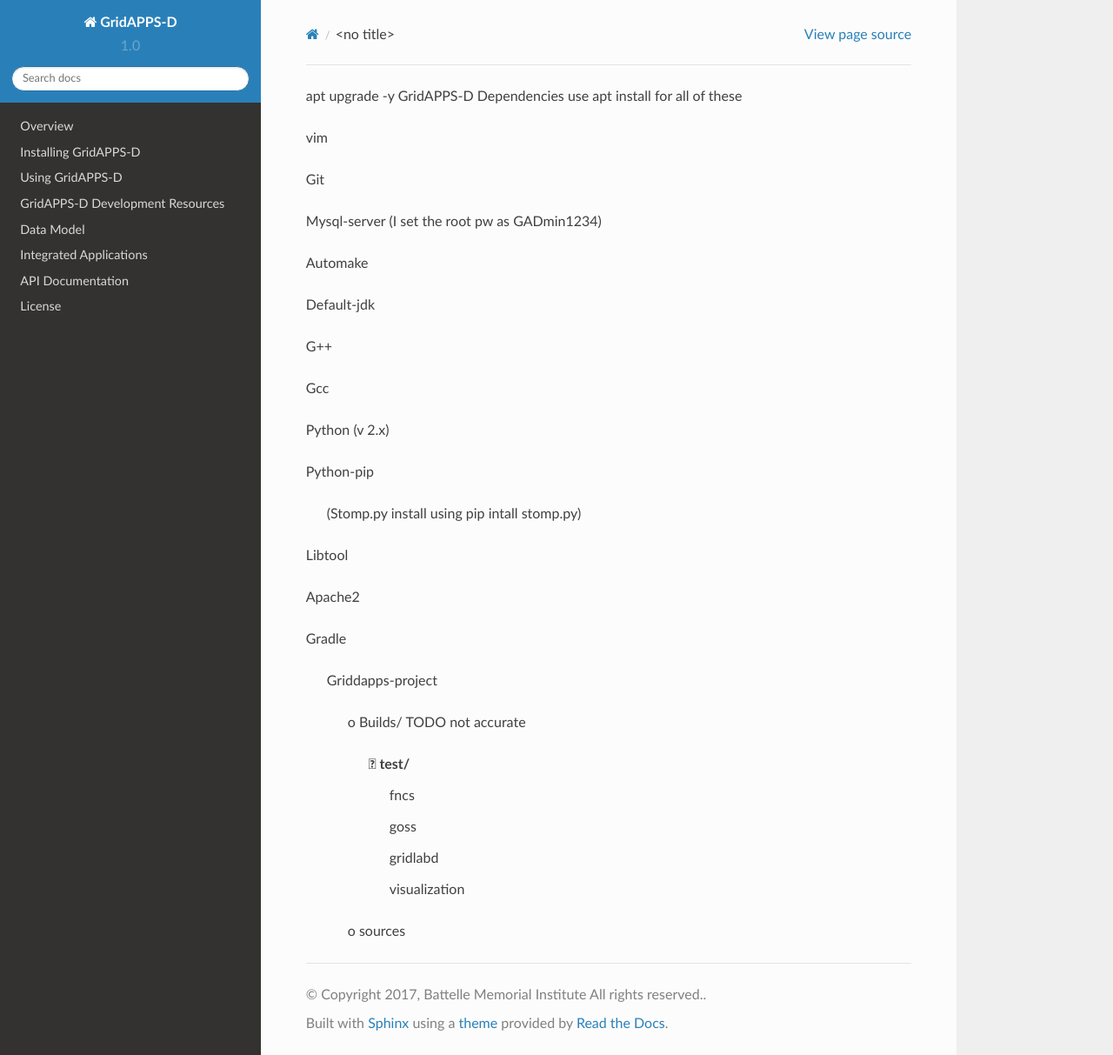
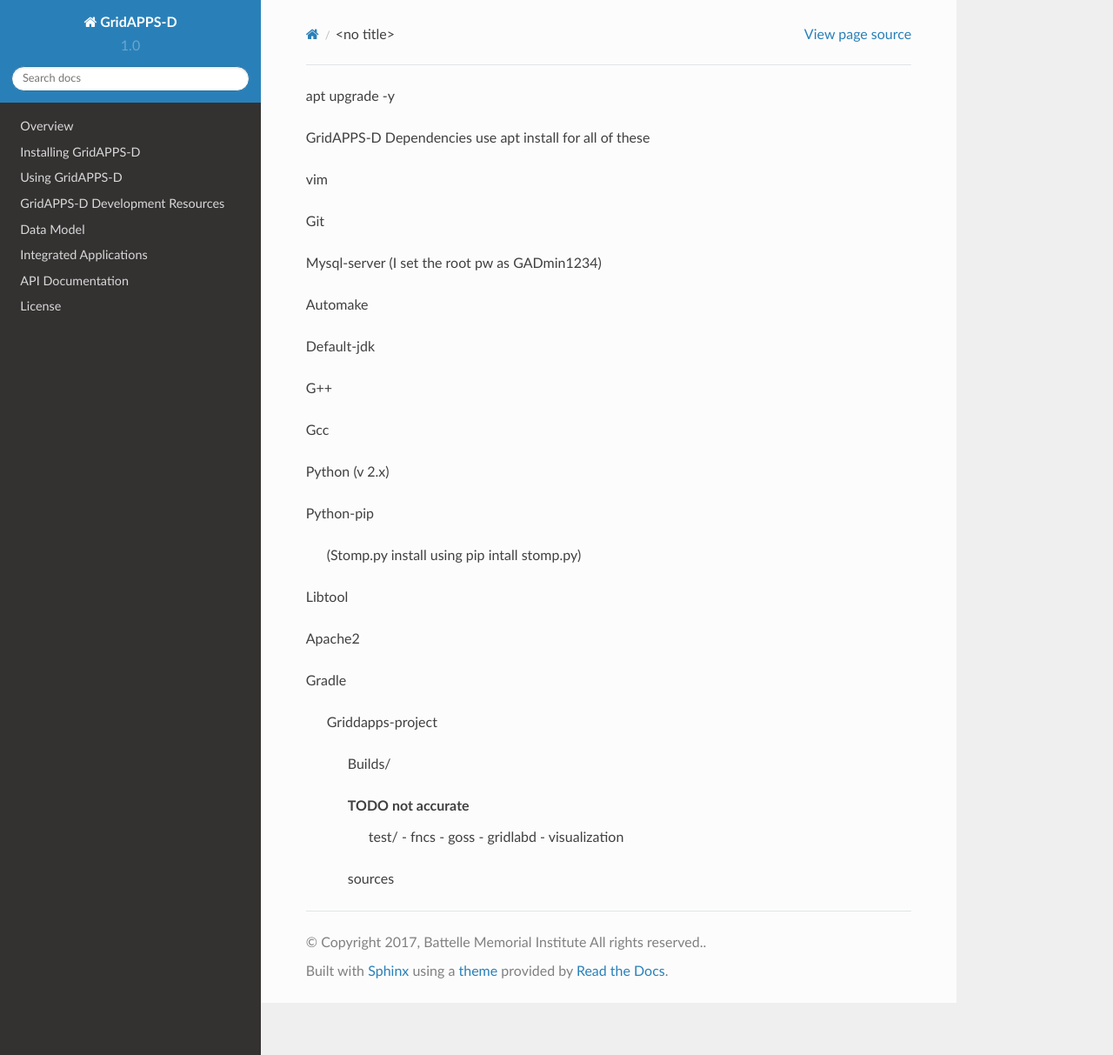
Before and after one commit to GRIDAPPSD/GOSS-GridAPPS-D, a Sphinx documentation site: the page built from docs/source/installing_gridappsd/prereq.rst, in a window 1280 px wide and 1213 px high. Shown: the whole window at 87% size. Built offline with Sphinx 7.4.7 and the Read the Docs theme 2.0.0, drawn with Linux system fonts in a browser that asks for light colours; pages that are not in the unit, such as notebooks, are missing from menus.

```diff
--- a/docs/source/installing_gridappsd/prereq.rst
+++ b/docs/source/installing_gridappsd/prereq.rst
@@ -1,4 +1,5 @@
 apt upgrade -y
+
 GridAPPS-D Dependencies   use apt install for all of these
 
 -	vim
@@ -19,11 +20,11 @@ GridAPPS-D Dependencies   use apt install for all of these
 
 
  -	Griddapps-project
-    o	Builds/
+    -	Builds/
     TODO not accurate
-      	test/
-        •	fncs
-        •	goss
-        •	gridlabd
-        •	visualization
-    o	sources
+      -	test/
+        -	fncs
+        -	goss
+        -	gridlabd
+        -	visualization
+    -	sources
```
